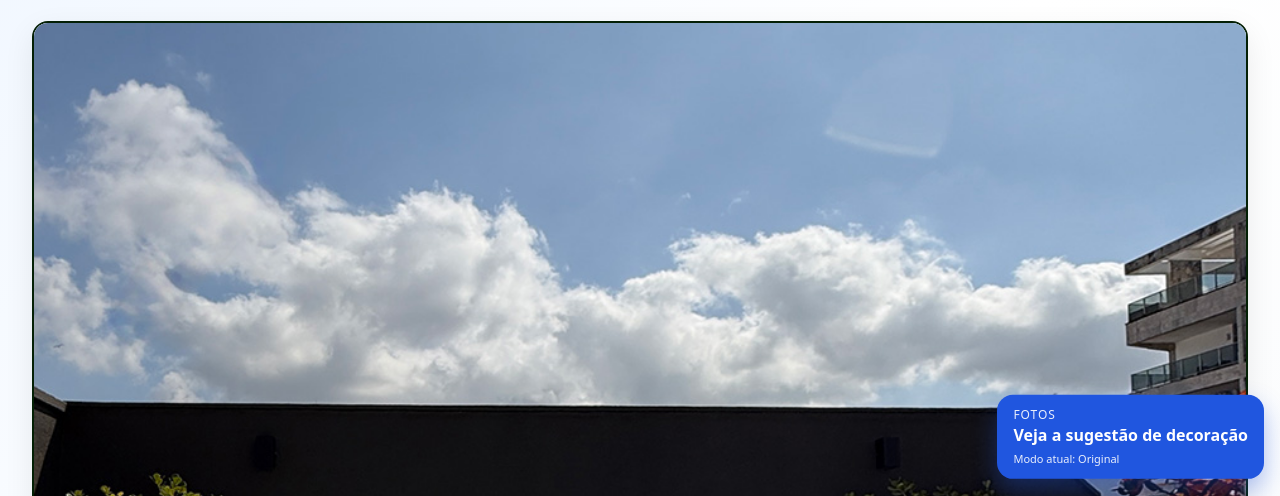
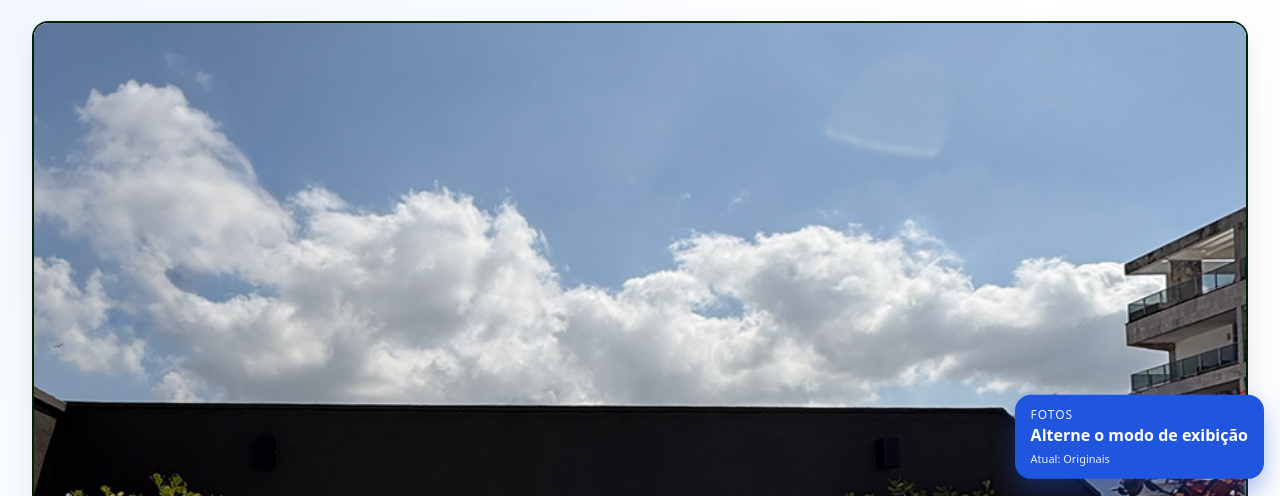
Before and after one commit to rvillar/barto, a plain HTML site: page index.html in a window 1280 px wide. Shown: the part 304-800 px from the top of the page. Drawn offline with nearby package versions, Linux system fonts and the light colour scheme.

Commit message:
Update index.html

```diff
--- a/index.html
+++ b/index.html
@@ -743,8 +743,8 @@
   <button id="floatingSuggestionBtn" type="button" aria-label="Alternar entre fotos originais e sugestão de decoração" aria-pressed="true"
     class="floating-suggestion-btn fixed bottom-4 right-4 z-50 rounded-2xl px-4 py-3 text-left text-white soft-shadow max-w-[18rem]">
     <span class="block text-xs uppercase tracking-[0.08em] opacity-90">Fotos</span>
-    <span class="block text-sm sm:text-base font-semibold leading-tight">Veja a sugestão de decoração</span>
-    <span id="floatingSuggestionMode" class="mt-1 block text-[11px] opacity-90">Modo atual: Original</span>
+    <span class="block text-sm sm:text-base font-semibold leading-tight">Alterne o modo de exibição</span>
+    <span id="floatingSuggestionMode" class="mt-1 block text-[11px] opacity-90">Atual: Sugestão</span>
   </button>
 
 
@@ -941,14 +941,14 @@
             btnOriginal.setAttribute('aria-pressed', 'true');
             btnNew.className = 'suggestion-animate flex-1 px-6 py-3 text-base font-bold tracking-wide bg-brand-600 text-white border-l border-brand-600';
             btnNew.setAttribute('aria-pressed', 'true');
-            if (floatingSuggestionMode) floatingSuggestionMode.textContent = 'Modo atual: Sugestão';
+            if (floatingSuggestionMode) floatingSuggestionMode.textContent = 'Atual: Sugestão';
             if (floatingSuggestionBtn) floatingSuggestionBtn.setAttribute('aria-pressed', 'true');
           } else {
             btnOriginal.className = 'flex-1 px-6 py-3 text-base font-bold tracking-wide bg-brand-600 text-white border-r border-brand-600';
             btnOriginal.setAttribute('aria-pressed', 'true');
             btnNew.className = 'suggestion-animate flex-1 px-6 py-3 text-base font-bold tracking-wide bg-white text-brand-700 hover:bg-brand-50 border-l border-brand-600';
             btnNew.setAttribute('aria-pressed', 'false');
-            if (floatingSuggestionMode) floatingSuggestionMode.textContent = 'Modo atual: Original';
+            if (floatingSuggestionMode) floatingSuggestionMode.textContent = 'Atual: Originais';
             if (floatingSuggestionBtn) floatingSuggestionBtn.setAttribute('aria-pressed', 'false');
           }
         }
```
